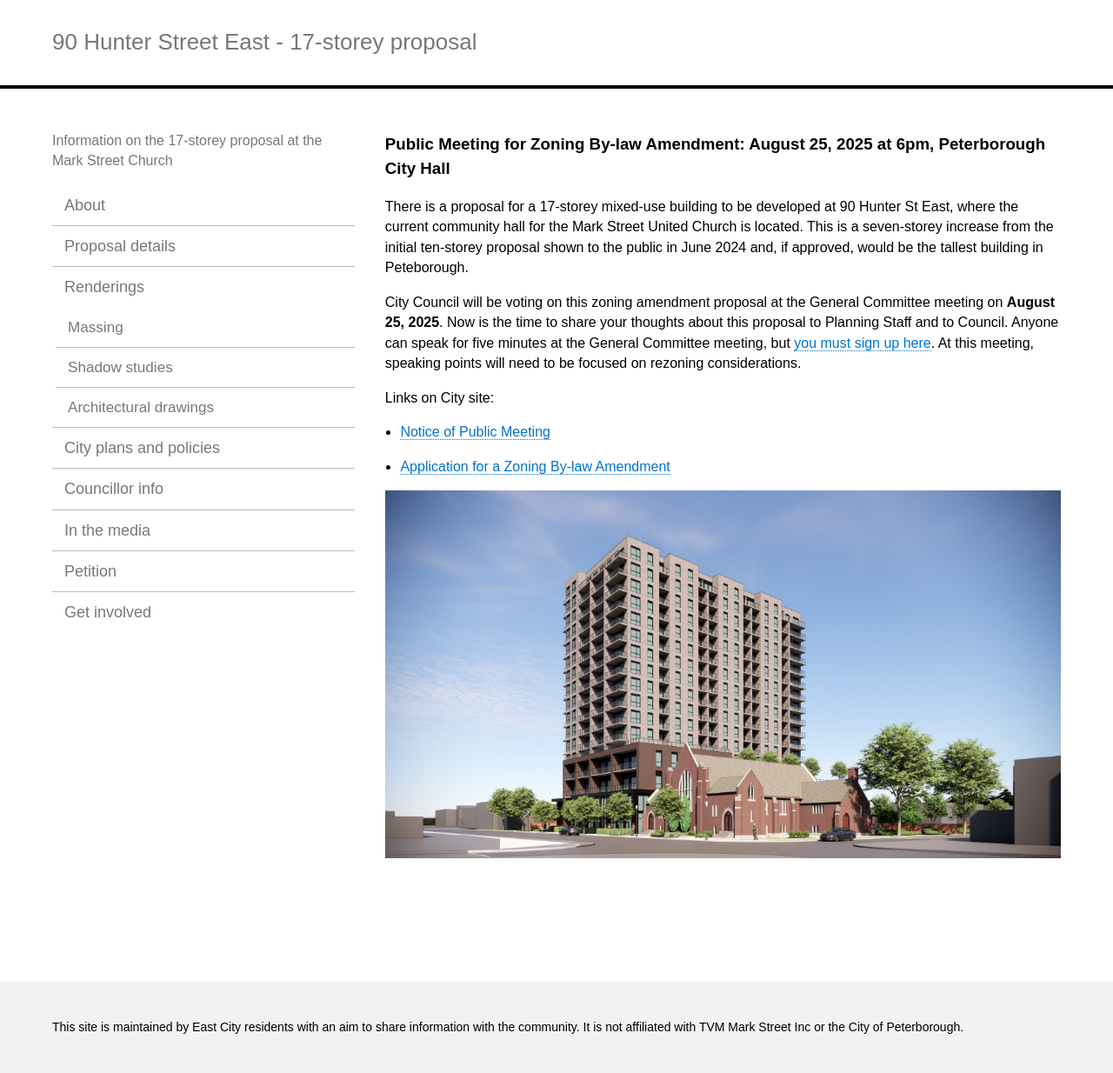
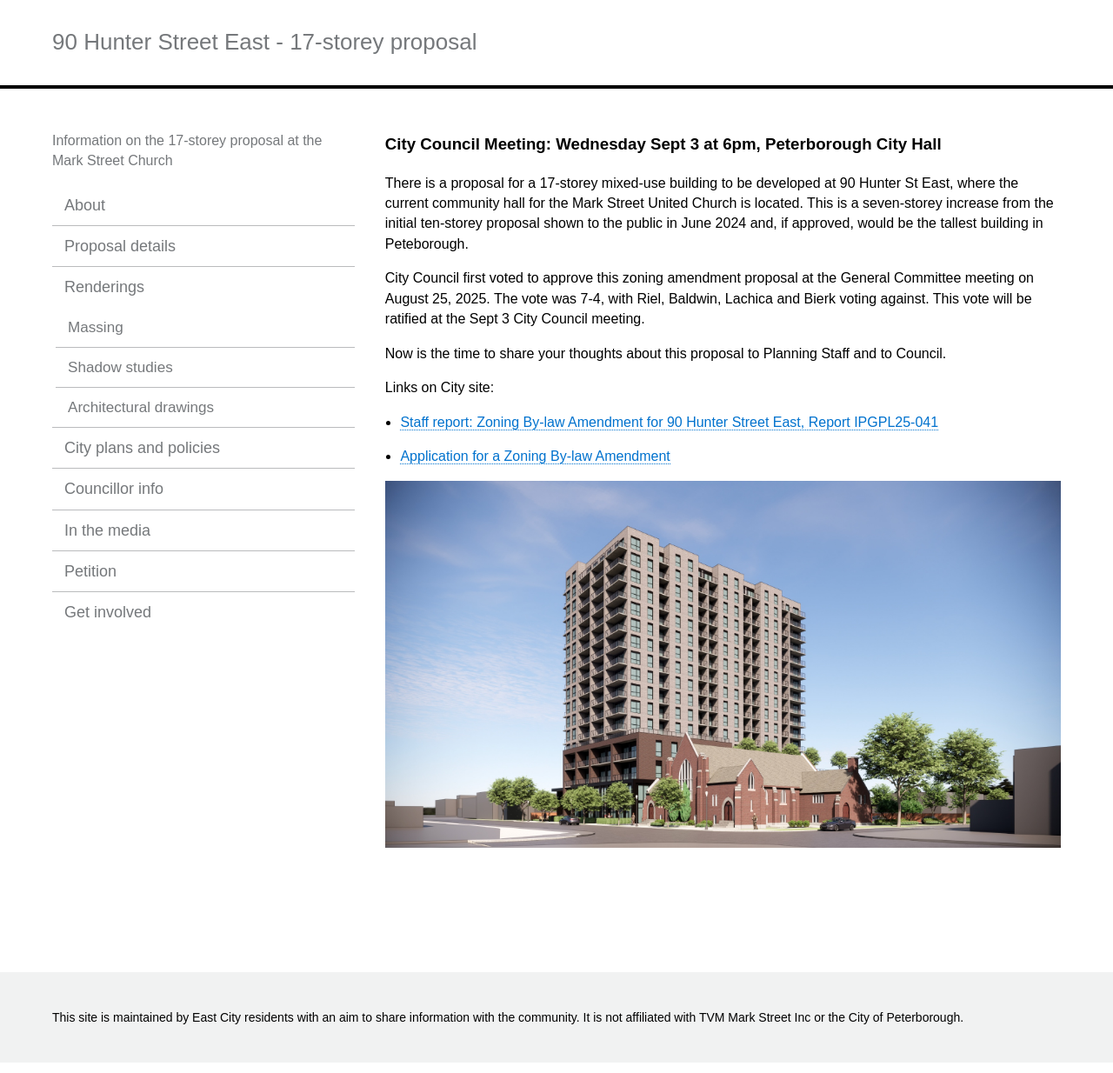
Before and after one commit to 90hunter/90HunterStE, a Jekyll site: the page built from index.html, in a window 1280 px wide. Shown: the whole page at 87% size. Built offline with Jekyll 4.4.1, drawn with Linux system fonts in a browser that asks for light colours.

Commit message:
Update index.md

```diff
--- a/_includes/index.md
+++ b/_includes/index.md
@@ -1,12 +1,14 @@
-### Public Meeting for Zoning By-law Amendment: August 25, 2025 at 6pm, Peterborough City Hall
+### City Council Meeting: Wednesday Sept 3 at 6pm, Peterborough City Hall
 
 There is a proposal for a 17-storey mixed-use building to be developed at 90 Hunter St East, where the current community hall for the Mark Street United Church is located. This is a seven-storey increase from the initial ten-storey proposal shown to the public in June 2024 and, if approved, would be the tallest building in Peteborough.
 
-City Council will be voting on this zoning amendment proposal at the General Committee meeting on **August 25, 2025**. Now is the time to share your thoughts about this proposal to Planning Staff and to Council. Anyone can speak for five minutes at the General Committee meeting, but [you must sign up here](https://form.peterborough.ca/Clerks-Office/Request-for-Delegation). At this meeting, speaking points will need to be focused on rezoning considerations.
+City Council first voted to approve this zoning amendment proposal at the General Committee meeting on August 25, 2025. The vote was 7-4, with Riel, Baldwin, Lachica and Bierk voting against. This vote will be ratified at the Sept 3 City Council meeting.
 
+Now is the time to share your thoughts about this proposal to Planning Staff and to Council.
 
 Links on City site:
- - [Notice of Public Meeting](https://www.peterborough.ca/news/posts/notice-of-public-meeting-august-25-2025/)
+ - [Staff report: Zoning By-law Amendment for 90 Hunter Street East, Report
+IPGPL25-041](https://pub-peterborough.escribemeetings.com/filestream.ashx?DocumentId=40418)
  - [Application for a Zoning By-law Amendment](https://www.peterborough.ca/business-building-development/planning-building-and-development/planning-and-development-services/current-development-applications/#90HunterStreetEast)
 
 <img src="/assets/img/rendering.png" style="max-width:100%;height:auto;" alt="rendering of the 17-storey building">
```
